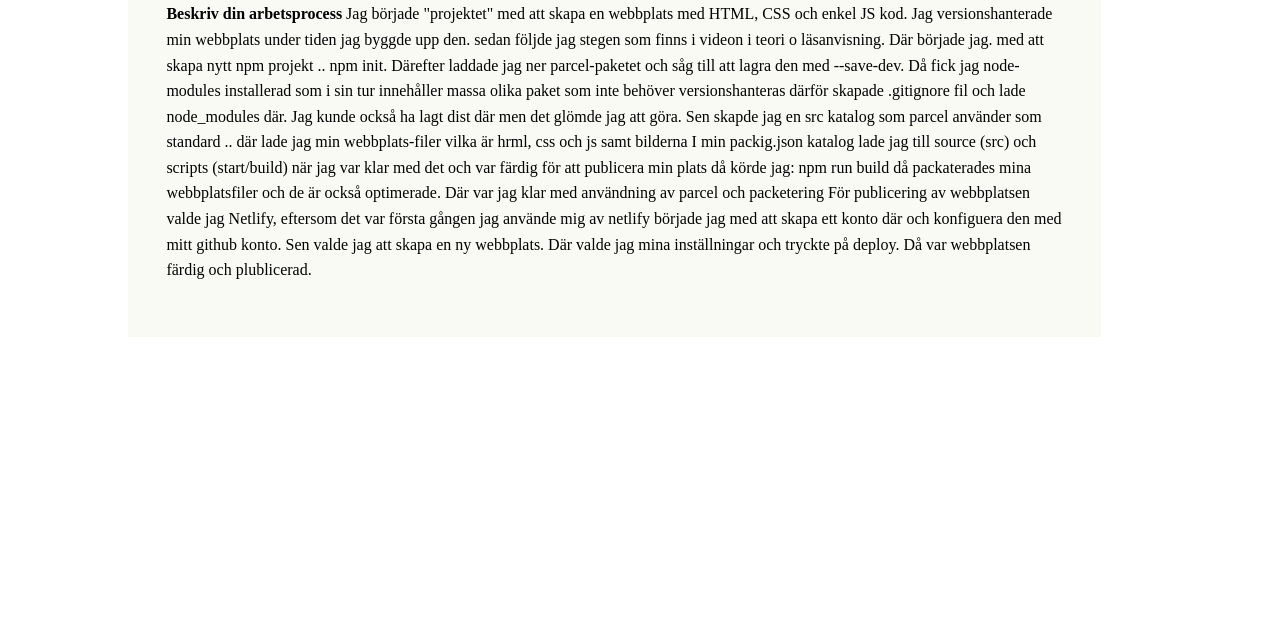
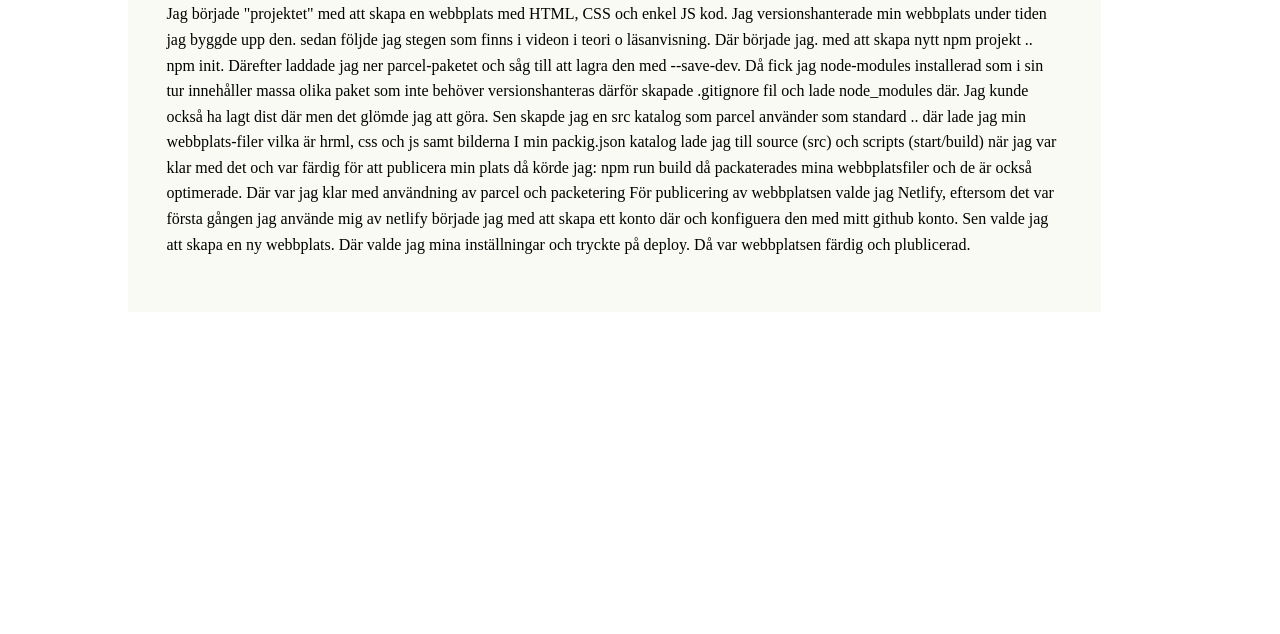
Before and after one commit to FarahUmran/laboration1, a website built with Parcel: page src/detailes.html in a window 1280 px wide. Shown: the part 166-800 px from the top of the page. Built offline with nearby package versions, Linux system fonts and the light colour scheme.

```diff
--- a/src/detailes.html
+++ b/src/detailes.html
@@ -20,7 +20,7 @@
     <main class="text">
         <h1>Beskrivning av arbetsprocessen</h1>
         <p>
-            <b>Beskriv din arbetsprocess</b>
+            <!-- <b>Beskriv din arbetsprocess</b> -->
             Jag började "projektet" med att skapa en webbplats med HTML, CSS och enkel JS kod. Jag versionshanterade min webbplats under tiden jag byggde upp den.
 
             sedan följde jag stegen som finns i videon i teori o läsanvisning. Där började jag. med att skapa nytt npm projekt .. npm init.
```
Also changed, not shown: dist/detailes.html.
